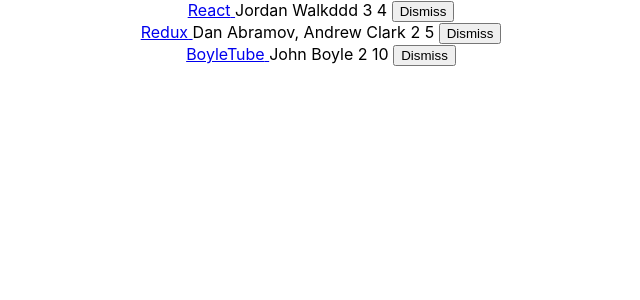
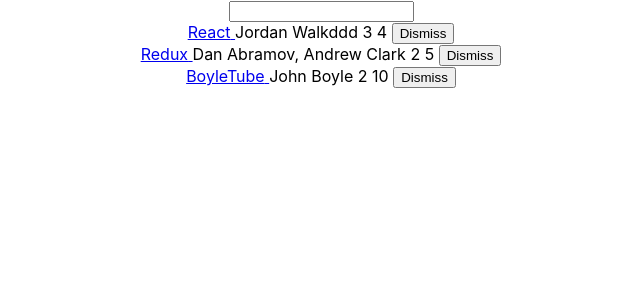
Before and after one commit to jmbjr/jmbnews, a React (Create React App) app: page / in a window 1280 px wide. Shown: the top 300 px of the page, without its empty margins (319-959 px from the left). Built offline with nearby package versions, Linux system fonts and the light colour scheme.

Commit message:
add search bar

```diff
--- a/src/App.js
+++ b/src/App.js
@@ -28,11 +28,19 @@
   }
 ];
 
+const isSearched = searchTerm => item =>
+  item.title.toLowerCase().includes(searchTerm.toLowerCase());
+
 class App extends Component {
   constructor(props) {
     super(props);
-    this.state = { list };
+    this.state = { list, searchTerm: "" };
   }
+
+  onSearchChange = event => {
+    this.setState({ searchTerm: event.target.value });
+    console.log(event.target.value);
+  };
 
   //use arrow function to avoid having to bind() in constructor
   onDismiss = id => {
@@ -42,9 +50,17 @@
   };
 
   render() {
+    const { searchTerm, list } = this.state;
     return (
       <div className="App">
-        {this.state.list.map(item => (
+        <form>
+          <input
+            type="text"
+            value={searchTerm}
+            onChange={this.onSearchChange}
+          />
+        </form>
+        {list.filter(isSearched(searchTerm)).map(item => (
           <div key={item.objectID}>
             <span>
               <a href={item.url}>{item.title} </a>
```
